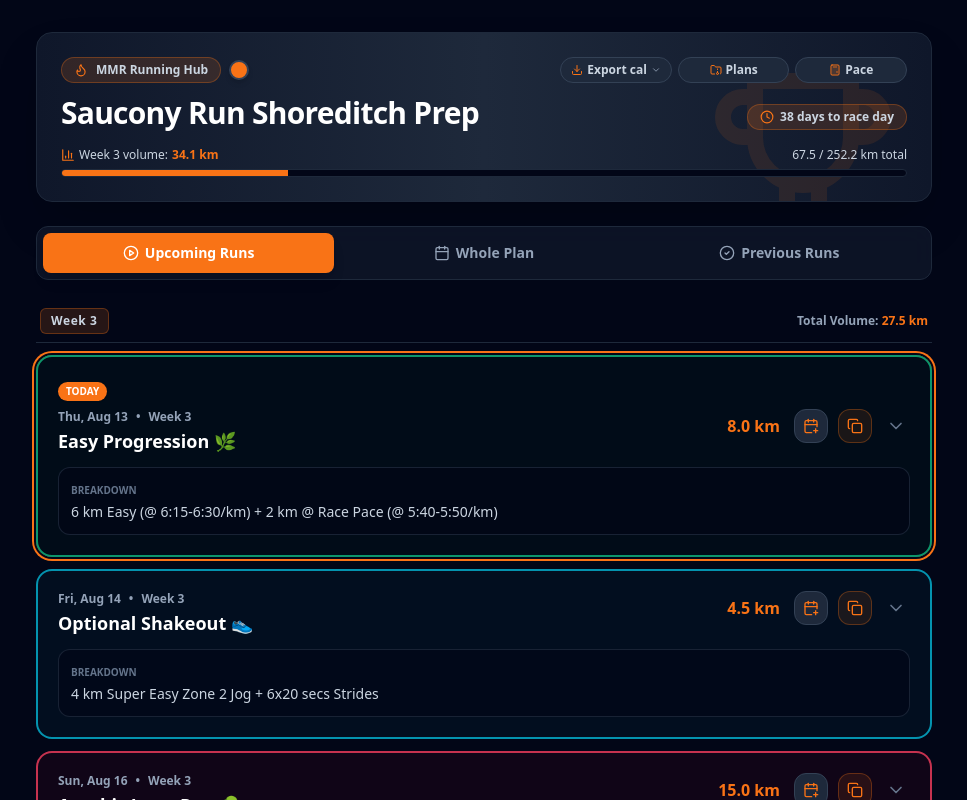
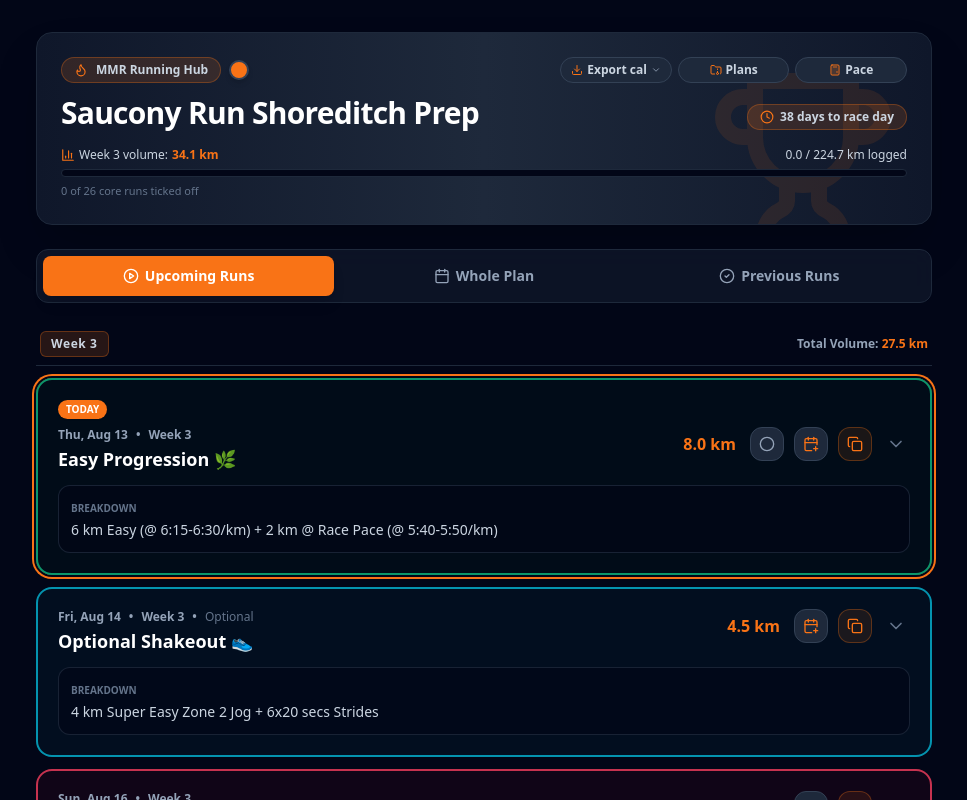
Before and after one commit to mmajor92/mmr-running-test, a React (Vite) app: page / in a window 1280 px wide. Shown: the top 800 px of the page, without its empty margins (156-1123 px from the left). Built offline with nearby package versions, Linux system fonts and the light colour scheme.

Commit message:
Add files via upload

```diff
--- a/src/App.tsx
+++ b/src/App.tsx
@@ -6,6 +6,7 @@ import { PlanManager } from './components/PlanManager';
 import { TabBar } from './components/TabBar';
 import { WorkoutList } from './components/WorkoutList';
 import type { ExportScope } from './components/ExportMenu';
+import { useCompletions } from './hooks/useCompletions';
 import { useCopyToClipboard } from './hooks/useCopyToClipboard';
 import { usePlans } from './hooks/usePlans';
 import { useToday } from './hooks/useToday';
@@ -34,12 +35,16 @@ function AppContent() {
   const [notice, setNotice] = useState<string | null>(null);
 
   const { copiedId, failedId, copy } = useCopyToClipboard();
+  const { completedIds, toggleCompleted } = useCompletions();
 
   // Expanded cards are per-plan. Keeping one global map meant a card stayed
   // open after switching plans whenever two plans shared a workout id.
   useEffect(() => setExpandedIds(new Set()), [activePlanId]);
 
-  const stats = useMemo(() => computePlanStats(activePlan, todayStr), [activePlan, todayStr]);
+  const stats = useMemo(
+    () => computePlanStats(activePlan, todayStr, completedIds),
+    [activePlan, todayStr, completedIds],
+  );
 
   const { upcoming, previous } = useMemo(
     () => splitByDate(activePlan.workouts, todayStr),
@@ -60,6 +65,11 @@ function AppContent() {
       return next;
     });
   }, []);
+
+  const handleToggleCompleted = useCallback(
+    (workoutId: string) => toggleCompleted(workoutId, todayStr),
+    [toggleCompleted, todayStr],
+  );
 
   const handleCopy = useCallback(
     (workoutId: string, text: string) => {
@@ -173,11 +183,13 @@ function AppContent() {
             workouts={visibleWorkouts}
             todayStr={todayStr}
             expandedIds={expandedIds}
+            completedIds={completedIds}
             copiedId={copiedId}
             failedId={failedId}
             onToggle={handleToggleWorkout}
             onCopy={handleCopy}
             onAddToCalendar={handleAddToCalendar}
+            onToggleCompleted={handleToggleCompleted}
             weekOrder={activeTab === 'previous' ? 'desc' : 'asc'}
             emptyMessage={EMPTY_MESSAGES[activeTab]}
           />
--- a/src/components/PlanHeader.tsx
+++ b/src/components/PlanHeader.tsx
@@ -108,7 +108,7 @@ export function PlanHeader({
               <strong style={{ color }}>{formatKm(stats.currentWeekKm)} km</strong>
             </span>
             <span>
-              {formatKm(stats.completedKm)} / {formatKm(stats.totalKm)} km total
+              {formatKm(stats.loggedKm)} / {formatKm(stats.coreKm)} km logged
             </span>
           </div>
 
@@ -118,13 +118,24 @@ export function PlanHeader({
             aria-valuenow={Math.round(stats.progressPercent)}
             aria-valuemin={0}
             aria-valuemax={100}
-            aria-label="Plan distance completed"
+            aria-label="Plan distance logged"
           >
             <div
               className="h-full transition-all duration-300"
               style={{ width: `${stats.progressPercent}%`, backgroundColor: color }}
             />
           </div>
+
+          <div className="flex items-center justify-between gap-2 text-[11px] text-slate-500">
+            <span>
+              {stats.loggedCount} of {stats.coreCount} core runs ticked off
+            </span>
+            {stats.bonusCount > 0 && (
+              <span className="font-semibold text-emerald-400">
+                +{formatKm(stats.bonusKm)} km bonus
+              </span>
+            )}
+          </div>
         </div>
       </div>
     </header>
--- a/src/components/WorkoutCard.tsx
+++ b/src/components/WorkoutCard.tsx
@@ -1,6 +1,6 @@
 import React, { memo, useCallback } from 'react';
 import type { CSSProperties, MouseEvent } from 'react';
-import { CalendarPlus, Check, ChevronDown, ChevronUp, Copy, X } from 'lucide-react';
+import { CalendarPlus, Check, CheckCircle2, ChevronDown, ChevronUp, Circle, Copy, X } from 'lucide-react';
 import { CATEGORY_STYLES, FALLBACK_CATEGORY_STYLE } from '../constants';
 import { ALPHA, useTheme } from '../theme/ThemeContext';
 import type { Workout } from '../types';
@@ -11,10 +11,15 @@ export interface WorkoutCardProps {
   workout: Workout;
   isToday: boolean;
   isExpanded: boolean;
+  isCompleted: boolean;
+  isOptional: boolean;
+  /** False for runs in the future - you cannot have done tomorrow's session. */
+  canComplete: boolean;
   copyState: CopyState;
   onToggle: (workoutId: string) => void;
   onCopy: (workoutId: string, text: string) => void;
   onAddToCalendar: (workout: Workout) => void;
+  onToggleCompleted: (workoutId: string) => void;
 }
 
 /**
@@ -25,10 +30,14 @@ function WorkoutCardBase({
   workout,
   isToday,
   isExpanded,
+  isCompleted,
+  isOptional,
+  canComplete,
   copyState,
   onToggle,
   onCopy,
   onAddToCalendar,
+  onToggleCompleted,
 }: WorkoutCardProps) {
   const { color, tint } = useTheme();
 
@@ -42,6 +51,14 @@ function WorkoutCardBase({
       onCopy(workout.id, workout.stravaTitle);
     },
     [onCopy, workout.id, workout.stravaTitle],
+  );
+
+  const handleCompleted = useCallback(
+    (event: MouseEvent) => {
+      event.stopPropagation();
+      onToggleCompleted(workout.id);
+    },
+    [onToggleCompleted, workout.id],
   );
 
   const handleCalendar = useCallback(
@@ -66,14 +83,22 @@ function WorkoutCardBase({
       }`}
       style={ringStyle}
     >
+      {(isToday || isCompleted) && (
+        <div className="mb-2 flex items-center gap-1.5">
           {isToday && (
-        <div className="mb-2">
             <span
               className="inline-block text-[10px] font-black uppercase text-white px-2 py-0.5 rounded-full shadow-sm"
               style={{ backgroundColor: color }}
             >
               Today
             </span>
+          )}
+          {isCompleted && (
+            <span className="inline-flex items-center gap-1 text-[10px] font-black uppercase text-emerald-300 bg-emerald-500/20 border border-emerald-500/40 px-2 py-0.5 rounded-full">
+              <Check className="w-3 h-3" />
+              Done
+            </span>
+          )}
         </div>
       )}
 
@@ -85,6 +110,12 @@ function WorkoutCardBase({
             </span>
             <span className="shrink-0">•</span>
             <span className="shrink-0">Week {workout.weekNumber}</span>
+            {isOptional && (
+              <React.Fragment>
+                <span className="shrink-0">•</span>
+                <span className="shrink-0 text-slate-500 font-medium">Optional</span>
+              </React.Fragment>
+            )}
           </div>
           <div className="font-extrabold text-white text-base sm:text-lg mt-0.5 truncate">
             {workout.workoutType}
@@ -92,9 +123,38 @@ function WorkoutCardBase({
         </div>
 
         <div className="flex items-center gap-2 sm:gap-2.5 shrink-0">
-          <span className="font-black text-sm sm:text-base mr-1" style={{ color }}>
+          <span
+            className="font-black text-sm sm:text-base mr-1"
+            style={{ color: isCompleted ? '#34d399' : color }}
+          >
             {workout.totalKm}
           </span>
+
+          {canComplete && (
+          <button
+            type="button"
+            onClick={handleCompleted}
+            className={`p-2 rounded-xl border transition-colors focus-visible:outline focus-visible:outline-2 focus-visible:outline-offset-2 ${
+              isCompleted
+                ? 'bg-emerald-500/20 border-emerald-500/50 text-emerald-300'
+                : 'bg-slate-800 hover:bg-slate-700 border-slate-700 text-slate-400 hover:text-slate-200'
+            }`}
+            style={{ outlineColor: color }}
+            aria-pressed={isCompleted}
+            aria-label={
+              isCompleted
+                ? `Mark ${workout.workoutType} as not done`
+                : `Mark ${workout.workoutType} as done`
+            }
+            title={isCompleted ? 'Tap to un-tick this run' : 'Tick off this run'}
+          >
+            {isCompleted ? (
+              <CheckCircle2 className="w-4 h-4" />
+            ) : (
+              <Circle className="w-4 h-4" />
+            )}
+          </button>
+          )}
 
           <button
             type="button"
--- a/src/components/WorkoutList.tsx
+++ b/src/components/WorkoutList.tsx
@@ -1,5 +1,5 @@
 import React, { useMemo } from 'react';
-import { groupByWeek, sortedWeekNumbers, sumKm } from '../lib/workouts';
+import { groupByWeek, isOptionalWorkout, sortedWeekNumbers, sumKm } from '../lib/workouts';
 import { WeekHeading } from './WeekHeading';
 import { WorkoutCard } from './WorkoutCard';
 import type { CopyState } from './WorkoutCard';
@@ -9,11 +9,13 @@ export interface WorkoutListProps {
   workouts: readonly Workout[];
   todayStr: string;
   expandedIds: ReadonlySet<string>;
+  completedIds: ReadonlySet<string>;
   copiedId: string | null;
   failedId: string | null;
   onToggle: (workoutId: string) => void;
   onCopy: (workoutId: string, text: string) => void;
   onAddToCalendar: (workout: Workout) => void;
+  onToggleCompleted: (workoutId: string) => void;
   /** 'desc' puts the most recent week first, for the Previous Runs tab. */
   weekOrder?: 'asc' | 'desc';
   emptyMessage: string;
@@ -28,11 +30,13 @@ export function WorkoutList({
   workouts,
   todayStr,
   expandedIds,
+  completedIds,
   copiedId,
   failedId,
   onToggle,
   onCopy,
   onAddToCalendar,
+  onToggleCompleted,
   weekOrder = 'asc',
   emptyMessage,
 }: WorkoutListProps) {
@@ -67,10 +71,14 @@ export function WorkoutList({
                   workout={workout}
                   isToday={workout.dateStr === todayStr}
                   isExpanded={expandedIds.has(workout.id)}
+                  isCompleted={completedIds.has(workout.id)}
+                  isOptional={isOptionalWorkout(workout)}
+                  canComplete={workout.dateStr <= todayStr}
                   copyState={copyStateFor(workout.id)}
                   onToggle={onToggle}
                   onCopy={onCopy}
                   onAddToCalendar={onAddToCalendar}
+                  onToggleCompleted={onToggleCompleted}
                 />
               ))}
             </div>
--- a/src/constants.ts
+++ b/src/constants.ts
@@ -15,6 +15,7 @@ export const STORAGE_KEYS = {
   plans: 'hm_training_plans',
   activePlanId: 'hm_active_plan_id',
   themeColor: 'hm_theme_color',
+  completions: 'hm_completed_workouts',
 } as const;
 
 /**
--- /dev/null
+++ b/src/hooks/useCompletions.ts
@@ -0,0 +1,57 @@
+import { useCallback, useMemo } from 'react';
+import { STORAGE_KEYS } from '../constants';
+import { usePersistentState } from './usePersistentState';
+import type { CompletionMap } from '../types';
+
+/**
+ * Only recognises `{ workoutId: "2026-08-14" }` shaped data, so a corrupt or
+ * outdated payload falls back to empty rather than breaking the app.
+ */
+function reviveCompletions(parsed: unknown): CompletionMap | null {
+  if (typeof parsed !== 'object' || parsed === null || Array.isArray(parsed)) return null;
+
+  const result: CompletionMap = {};
+  for (const [key, value] of Object.entries(parsed as Record<string, unknown>)) {
+    if (typeof value === 'string' && value.length > 0) result[key] = value;
+  }
+  return result;
+}
+
+export interface UseCompletionsResult {
+  /** Set of workout ids the runner has ticked off. */
+  completedIds: ReadonlySet<string>;
+  toggleCompleted: (workoutId: string, todayStr: string) => void;
+  isCompleted: (workoutId: string) => boolean;
+}
+
+export function useCompletions(): UseCompletionsResult {
+  const [completions, setCompletions] = usePersistentState<CompletionMap>(
+    STORAGE_KEYS.completions,
+    reviveCompletions,
+    () => ({}),
+  );
+
+  const completedIds = useMemo(() => new Set(Object.keys(completions)), [completions]);
+
+  const toggleCompleted = useCallback(
+    (workoutId: string, todayStr: string) => {
+      setCompletions((prev) => {
+        if (workoutId in prev) {
+          // Rebuild without the key rather than mutating, so React sees a change.
+          const next = { ...prev };
+          delete next[workoutId];
+          return next;
+        }
+        return { ...prev, [workoutId]: todayStr };
+      });
+    },
+    [setCompletions],
+  );
+
+  const isCompleted = useCallback(
+    (workoutId: string) => workoutId in completions,
+    [completions],
+  );
+
+  return { completedIds, toggleCompleted, isCompleted };
+}
--- /dev/null
+++ b/src/index.css
@@ -0,0 +1,35 @@
+@tailwind base;
+@tailwind components;
+@tailwind utilities;
+
+/* Dark background applied at the document level so there is no white flash
+   before React mounts. */
+html,
+body {
+  background-color: #020617; /* slate-950 */
+}
+
+body {
+  margin: 0;
+  -webkit-font-smoothing: antialiased;
+}
+
+/* Slim dark scrollbar to match the app chrome. */
+* {
+  scrollbar-width: thin;
+  scrollbar-color: #334155 #020617;
+}
+
+*::-webkit-scrollbar {
+  width: 8px;
+  height: 8px;
+}
+
+*::-webkit-scrollbar-track {
+  background: #020617;
+}
+
+*::-webkit-scrollbar-thumb {
+  background-color: #334155;
+  border-radius: 4px;
+}
--- a/src/lib/workouts.ts
+++ b/src/lib/workouts.ts
@@ -62,26 +62,57 @@ export function currentWeekNumber(workouts: readonly Workout[], todayStr: string
   return Math.max(...workouts.map((workout) => workout.weekNumber));
 }
 
-/** All derived figures for the header, computed once. Guards divide-by-zero. */
-export function computePlanStats(plan: TrainingPlan, todayStr: string): PlanStats {
+/**
+ * Is this run optional?
+ *
+ * Derived from the text rather than stored as a field, deliberately: it works
+ * on plans already saved in localStorage, with no migration needed.
+ */
+export function isOptionalWorkout(workout: Workout): boolean {
+  return /optional/i.test(workout.workoutType) || /optional/i.test(workout.advice);
+}
+
+/**
+ * All derived figures for the header, computed once.
+ *
+ * Optional runs are excluded from the target, so the progress bar can actually
+ * reach 100% for someone who skips them. Ticking one adds to `bonusKm` instead.
+ */
+export function computePlanStats(
+  plan: TrainingPlan,
+  todayStr: string,
+  completedIds: ReadonlySet<string>,
+): PlanStats {
   const weekNumber = currentWeekNumber(plan.workouts, todayStr);
   const currentWeekWorkouts = plan.workouts.filter((w) => w.weekNumber === weekNumber);
 
-  const totalKm = sumKm(plan.workouts);
-  const completedKm = sumKm(plan.workouts.filter((w) => w.dateStr < todayStr));
+  const coreWorkouts = plan.workouts.filter((w) => !isOptionalWorkout(w));
+  const optionalWorkouts = plan.workouts.filter(isOptionalWorkout);
+
+  const loggedCore = coreWorkouts.filter((w) => completedIds.has(w.id));
+  const loggedOptional = optionalWorkouts.filter((w) => completedIds.has(w.id));
+
+  const coreKm = sumKm(coreWorkouts);
+  const loggedKm = sumKm(loggedCore);
+  const bonusKm = sumKm(loggedOptional);
 
   const progressPercent =
-    totalKm > 0 ? Math.min(100, Math.max(0, (completedKm / totalKm) * 100)) : 0;
-
-  const daysUntilRace = Math.max(0, daysBetweenISO(todayStr, plan.raceDateStr));
+    coreKm > 0 ? Math.min(100, Math.max(0, (loggedKm / coreKm) * 100)) : 0;
 
   return {
     currentWeekNumber: weekNumber,
     currentWeekKm: sumKm(currentWeekWorkouts),
-    completedKm,
-    totalKm,
+    loggedKm,
+    bonusKm,
+    coreKm,
+    totalKm: sumKm(plan.workouts),
+    elapsedKm: sumKm(plan.workouts.filter((w) => w.dateStr < todayStr)),
+    loggedCount: loggedCore.length,
+    coreCount: coreWorkouts.length,
+    bonusCount: loggedOptional.length,
+    totalCount: plan.workouts.length,
     progressPercent,
-    daysUntilRace,
+    daysUntilRace: Math.max(0, daysBetweenISO(todayStr, plan.raceDateStr)),
   };
 }
 
```
Also changed, not shown: src/types.ts (+19 -2 lines). Lines whose indentation alone changed are shown as unchanged.
